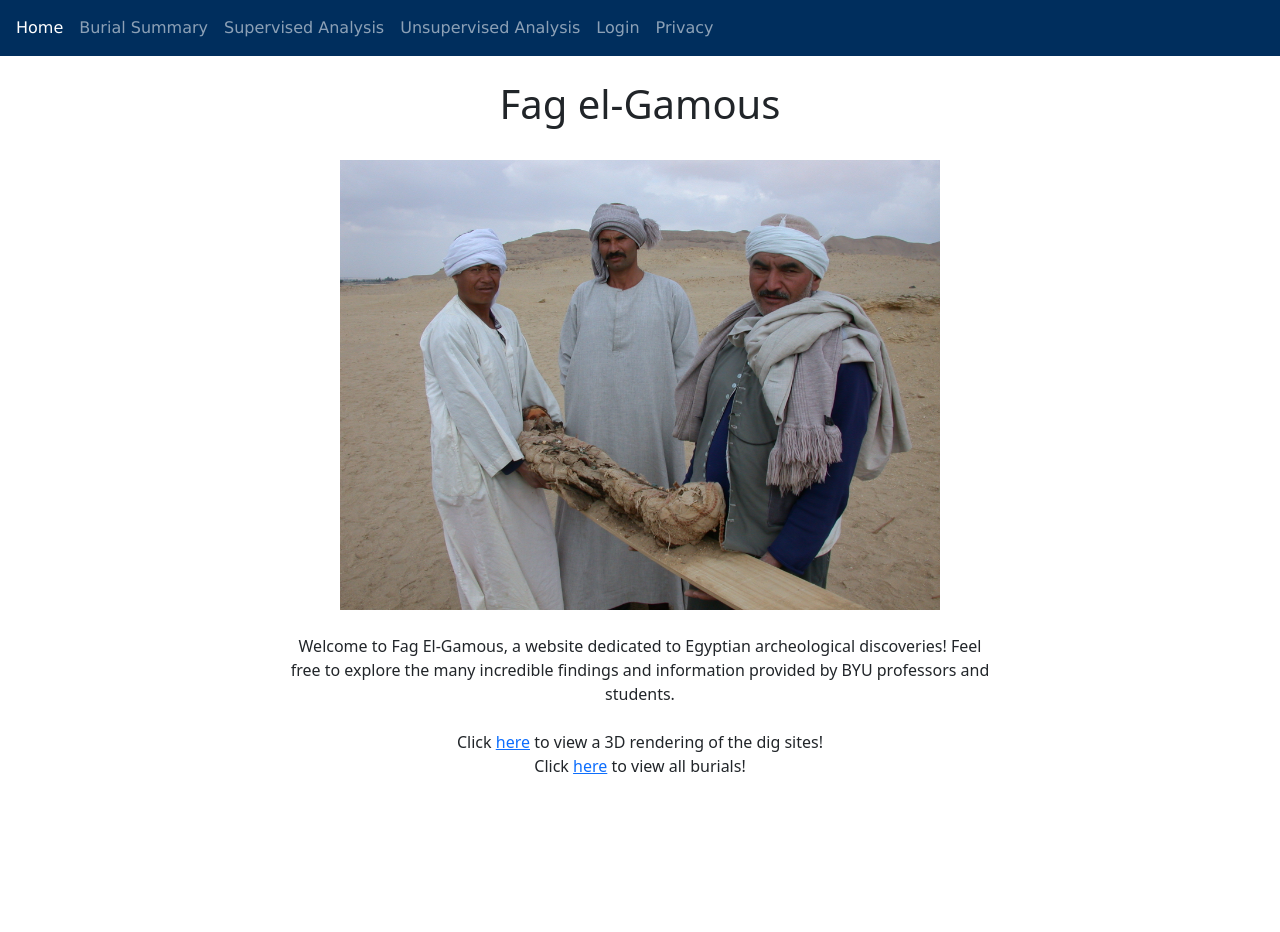
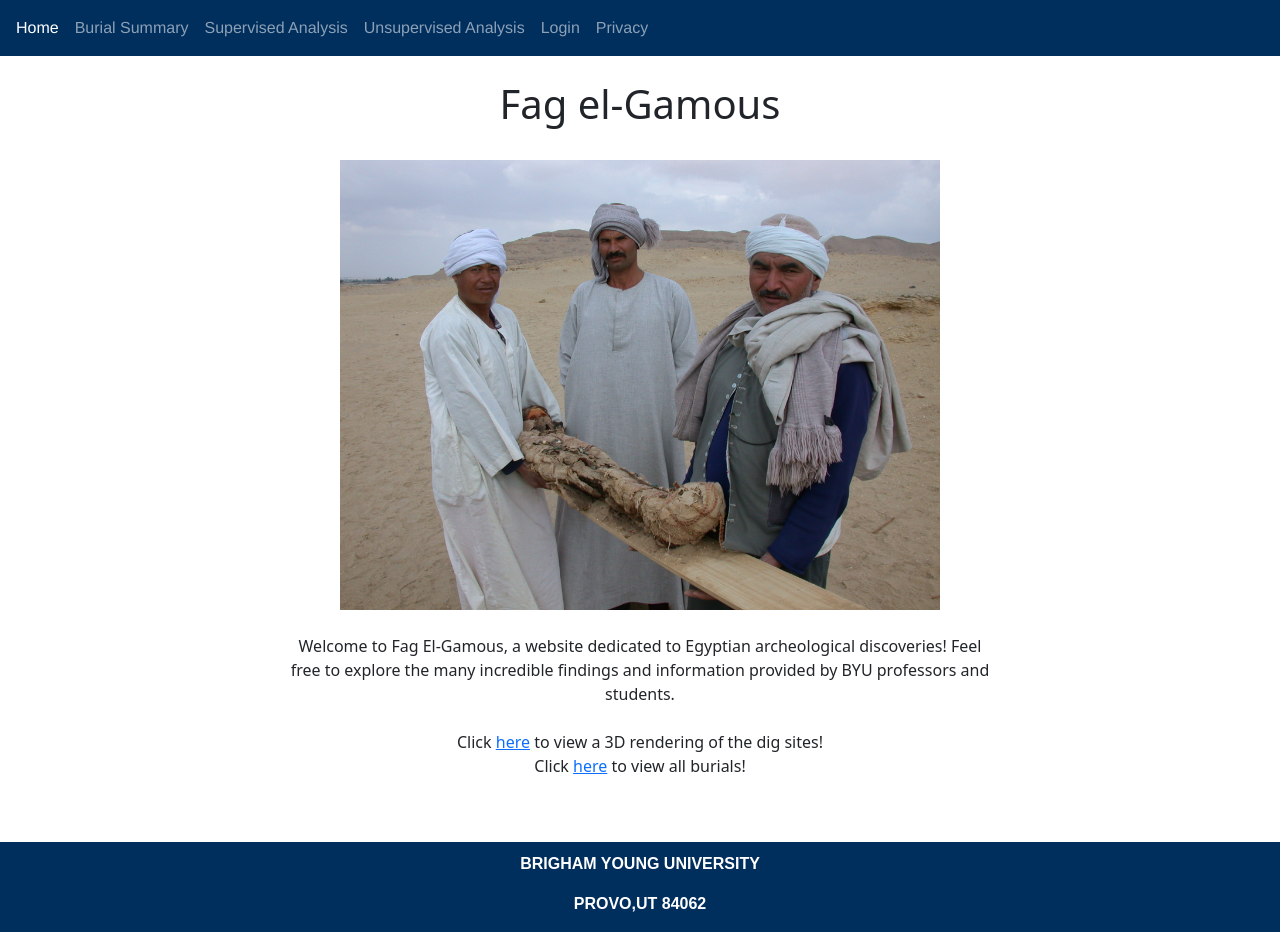
Before and after one commit to YuiZoldyck/IntextII, a React (Create React App) app in the folder frontend/: page / in a window 1280 px wide. Before the commit the page ends 800 px from the top, so only its background shows below. Built offline with nearby package versions, Linux system fonts and the light colour scheme.

Commit message:
fixed more conflicts

```diff
--- a/frontend/src/main/App.tsx
+++ b/frontend/src/main/App.tsx
@@ -7,6 +7,7 @@ import { UnsupervisedPage } from "../pages/UnsupervisedPage";
 import "./App.css";
 import Navbar from "./Navbar";
 import { PrivacyPage } from "../pages/PrivacyPage";
+import Footer from "./Footer";
 
 function App() {
   return (
@@ -20,6 +21,7 @@ function App() {
           <Route path="/unsupervised" element={<UnsupervisedPage />}></Route>
           <Route path="/privacy" element={<PrivacyPage />}></Route>
         </Routes>
+        <Footer />
       </BrowserRouter>
     </React.Fragment>
   );
--- /dev/null
+++ b/frontend/src/main/Footer.tsx
@@ -0,0 +1,11 @@
+import React from "react";
+import './Navbar.css';
+
+const Footer = () => (
+  <div className="navbarspecial">
+    <p>BRIGHAM YOUNG UNIVERSITY</p>
+    <p>PROVO,UT 84062</p>
+  </div>
+);
+
+export default Footer;
--- a/frontend/src/main/Navbar.css
+++ b/frontend/src/main/Navbar.css
@@ -1,6 +1,18 @@
 .color-nav {
-  background-color: rgb(0,46,93);
-  font-family: "Lucida Sans", "Lucida Sans Regular", "Lucida Grande",
-    "Lucida Sans Unicode", Geneva, Verdana, sans-serif;
+  background-color: rgb(0, 46, 93);
+  font-family: "Public Sans", Helvetica, Arial, sans-serif;
   font-size: medium;
 }
+
+.navbarspecial {
+  padding-top: 10px;
+  text-align: center;
+  font-weight: bold;
+  font-family: sans-serif;
+  color: white;
+  background-color: rgb(0, 46, 93);
+  overflow: hidden;
+  position: relative;
+  bottom: 0;
+  width: 100%;
+}
--- a/frontend/src/pages/IndexPage.tsx
+++ b/frontend/src/pages/IndexPage.tsx
@@ -26,6 +26,8 @@ export function IndexPage() {
           <br />
           Click <a href="burial">here</a> to view all burials!
         </p>
+        <br />
+        <br />
       </div>
     </React.Fragment>
   );
```
